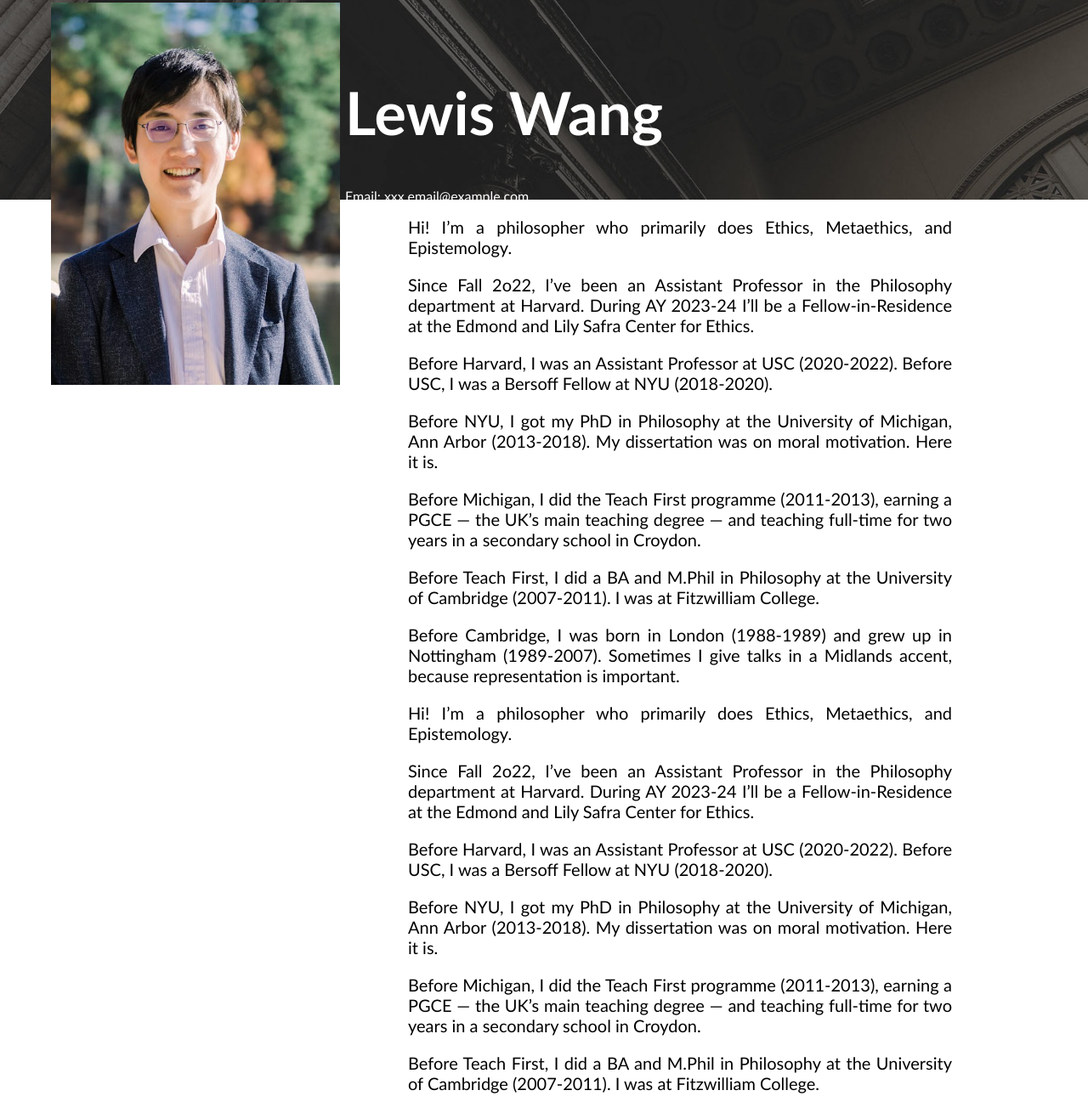
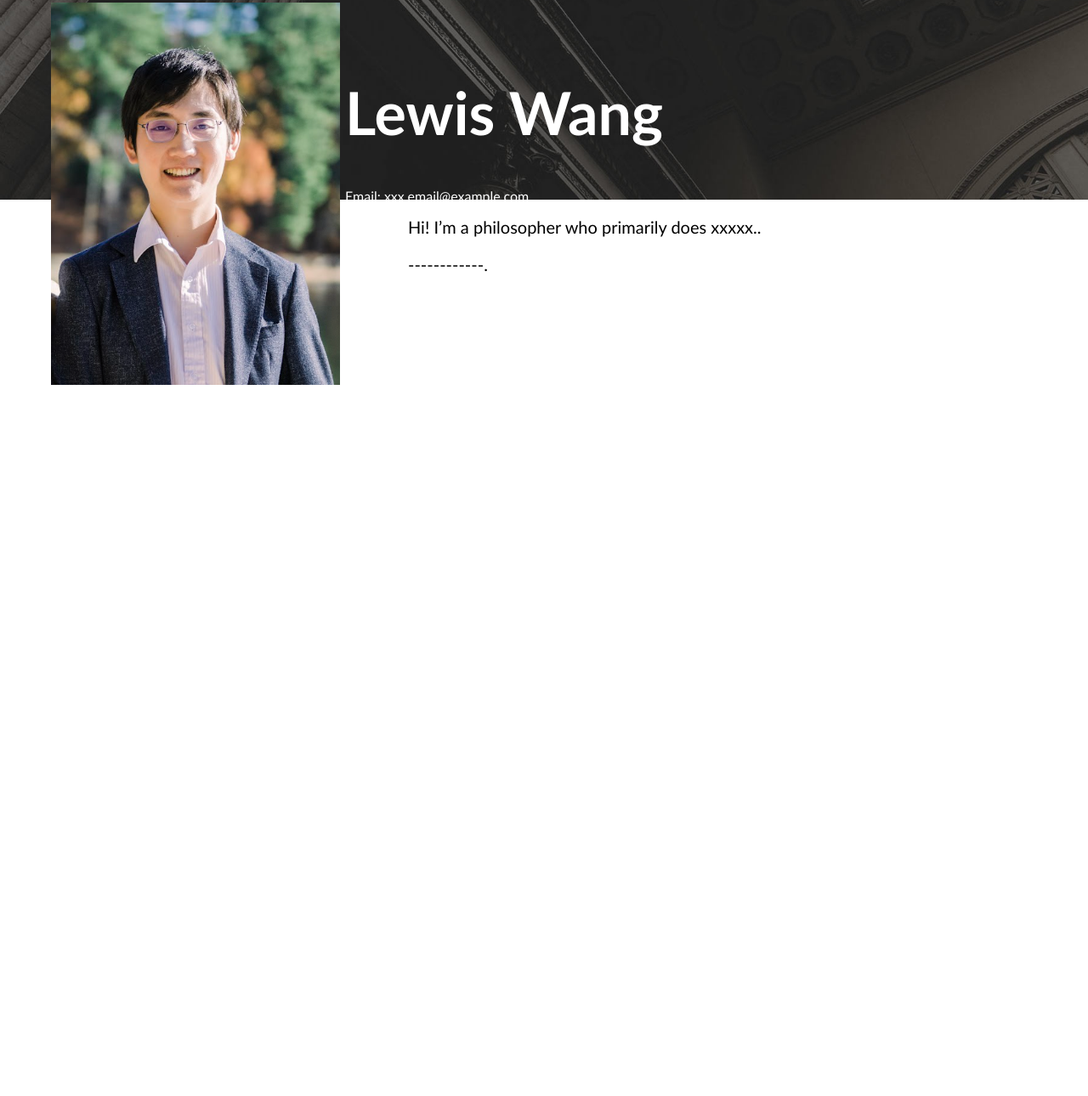
Before and after one commit to wkzlewis/wkzlewis.github.io, a plain HTML site: page index.html in a window 1280 px wide. Shown: the part 121-1411 px from the top of the page at 85% size. After the commit the page ends 800 px from the top, so only its background shows below. Drawn offline with Linux system fonts and the light colour scheme.

Commit message:
Update index.html

```diff
--- a/index.html
+++ b/index.html
@@ -35,31 +35,9 @@
 
     <div class="bio">
         <!--<h2>About Me</h2>-->
-        <p> Hi! I’m a philosopher who primarily does Ethics, Metaethics, and Epistemology. </p>
+        <p> Hi! I’m a philosopher who primarily does xxxxx.. </p>
 
-        <p> Since Fall 2o22, I’ve been an Assistant Professor in the Philosophy department at Harvard. During AY 2023-24 I’ll be a Fellow-in-Residence at the Edmond and Lily Safra Center for Ethics.  </p>
-
-        <p> Before Harvard, I was an Assistant Professor at USC (2020-2022). Before USC, I was a Bersoff Fellow at NYU (2018-2020). </p>
-
-        <p> Before NYU, I got my PhD in Philosophy at the University of Michigan, Ann Arbor (2013-2018). My dissertation was on moral motivation. Here it is. </p>
-
-        <p> Before Michigan, I did the Teach First programme (2011-2013), earning a PGCE — the UK’s main teaching degree — and teaching full-time for two years in a secondary school in Croydon. </p>
-
-        <p> Before Teach First, I did a BA and M.Phil in Philosophy at the University of Cambridge (2007-2011). I was at Fitzwilliam College.  </p>
-
-        <p> Before Cambridge, I was born in London (1988-1989) and grew up in Nottingham (1989-2007). Sometimes I give talks in a Midlands accent, because representation is important.  </p>
-
-        <p> Hi! I’m a philosopher who primarily does Ethics, Metaethics, and Epistemology. </p>
-
-        <p> Since Fall 2o22, I’ve been an Assistant Professor in the Philosophy department at Harvard. During AY 2023-24 I’ll be a Fellow-in-Residence at the Edmond and Lily Safra Center for Ethics.  </p>
-
-        <p> Before Harvard, I was an Assistant Professor at USC (2020-2022). Before USC, I was a Bersoff Fellow at NYU (2018-2020). </p>
-
-        <p> Before NYU, I got my PhD in Philosophy at the University of Michigan, Ann Arbor (2013-2018). My dissertation was on moral motivation. Here it is. </p>
-
-        <p> Before Michigan, I did the Teach First programme (2011-2013), earning a PGCE — the UK’s main teaching degree — and teaching full-time for two years in a secondary school in Croydon. </p>
-
-        <p> Before Teach First, I did a BA and M.Phil in Philosophy at the University of Cambridge (2007-2011). I was at Fitzwilliam College.  </p>
+        <p> ------------.  </p>
 
     </div>
     <!-- You can add more content to the right section here -->
```
